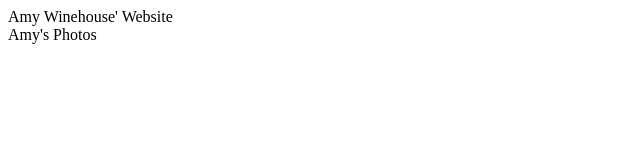
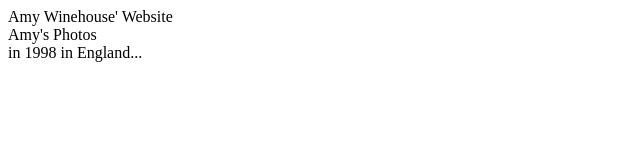
Before and after one commit to VedderCode/Git-Project, a plain HTML site: page index.html in a window 1280 px wide. Shown: the whole page, without its empty margins (0-640 px from the left). Drawn offline with Linux system fonts and the light colour scheme.

Commit message:
Contents

```diff
--- a/index.html
+++ b/index.html
@@ -3,6 +3,6 @@
 	<head>Amy Winehouse' Website</head>
 	<body>
 		<div>Amy's Photos</div>
-
+		in 1998 in England...
 	</body>
 </html>
```
